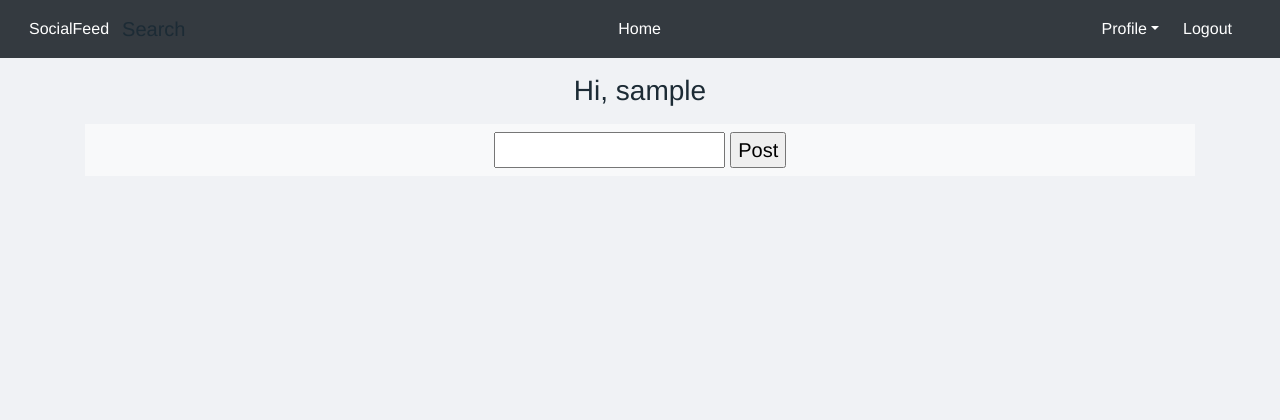
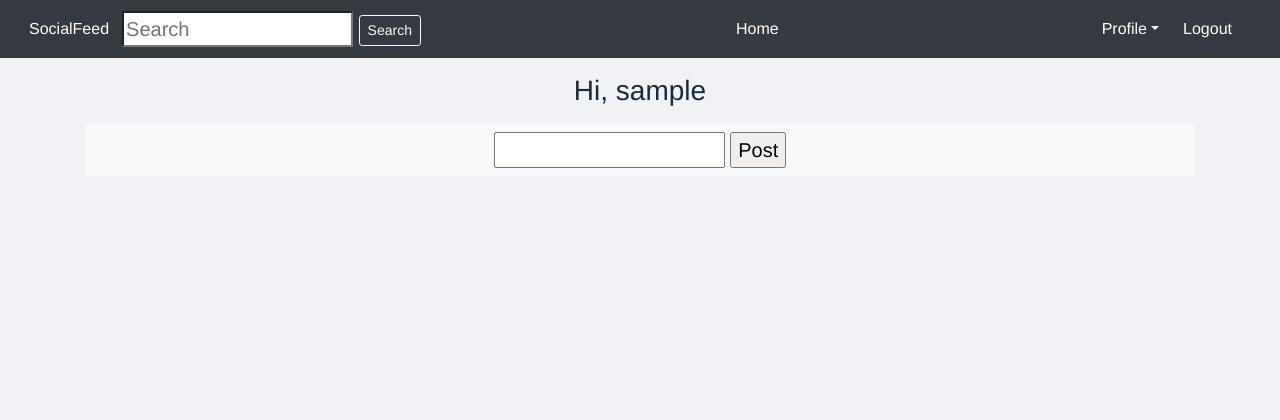
Before and after one commit to MateuszM-M/SocialFeed, a Django app: page / in a window 1280 px wide. Shown: the top 420 px of the page. Run offline with Django 3.2, Linux system fonts and the light colour scheme; the visitor is signed in with stand-in values (Sample User, id 1); data that the repository does not hold is empty; some libraries are stand-ins or nearby versions.

Commit message:
searching friends added

```diff
--- a/Accounts/templates/Accounts/navbar.html
+++ b/Accounts/templates/Accounts/navbar.html
@@ -11,7 +11,10 @@
         </button>
 
         <div class="collapse navbar-collapse" id="navbarNav">
-            Search
+            <form action="{% url 'Accounts:search' %}" method="GET">
+                <input type="search" placeholder="Search" name="search">
+                <button class="btn btn-sm btn-outline-light" type="submit">Search</button>
+            </form>
             <ul class="navbar-nav mx-auto">
                 <li class="small nav-item"><a href="{% url 'Accounts:dashboard' %}" class="nav-link text-white btn">Home</a></li>
             </ul>
--- a/Accounts/urls.py
+++ b/Accounts/urls.py
@@ -47,5 +47,6 @@ urlpatterns=[
     path('u/<username>', views.profile_view, name='profile_view'),
 
     path('invite/<username>', views.invite, name='invite'),
-    path('accept/', views.accept, name='accept')
+    path('accept/', views.accept, name='accept'),
+    path('search/', views.profile_search, name='search')
 ]
--- a/Accounts/views.py
+++ b/Accounts/views.py
@@ -10,6 +10,8 @@ from django.contrib.auth.models import User
 from Posts.models import Post
 from Posts.forms import PostForm
 from django.db.models import Q
+from django.contrib.postgres.search import SearchVector
+from functools import reduce
 
 
 @login_required
@@ -23,26 +25,26 @@ def dashboard(request):
             new_post.user = request.user
             new_post.save()
         return redirect('/')
-    return render(request, 'Accounts/dashboard.html', {'posts':posts,
-                                                       'post_form':post_form})
+    return render(request, 'Accounts/dashboard.html', {'posts': posts,
+                                                       'post_form': post_form})
 
 
 @login_required
 def profile_view(request, username):
     posts = Post.objects.filter(user__username=username)
     user = get_object_or_404(User,
-                            username=username,
-                            is_active=True)
+                             username=username,
+                             is_active=True)
     my_invites = Contact.objects.invitations_received(request.user.profile)
     invited = Contact.objects.filter(sender=request.user.profile, receiver=user.profile)
     contacts = []
     for i in invited:
         contacts.append(request.user.profile)
     return render(request, 'Accounts/view_profile.html',
-                {'user': user,
-                 'posts': posts,
-                 'contacts': contacts,
-                 'my_invites': my_invites})
+                  {'user': user,
+                   'posts': posts,
+                   'contacts': contacts,
+                   'my_invites': my_invites})
 
 
 @unathenticated_user
@@ -77,7 +79,7 @@ def edit_profile(request):
             profile_form.save()
     else:
         profile_form = ProfileEditForm(instance=request.user.profile)
-    return render(request, "Accounts/edit_profile.html", {'profile_form':profile_form})
+    return render(request, "Accounts/edit_profile.html", {'profile_form': profile_form})
 
 
 @login_required
@@ -105,3 +107,15 @@ def accept(request):
         contact.delete()
         return redirect(request.META.get('HTTP_REFERER'))
     return redirect('Accounts:dashboard')
+
+
+@login_required()
+def profile_search(request):
+    query = request.GET.get('search')
+    if query:
+        results = User.objects.annotate(
+            search=SearchVector('username'),
+        ).filter(search=query)
+        return render(request, 'Accounts/search.html',
+                      {'query': query,
+                       'results': results})
--- a/SocialFeed/settings/base.py
+++ b/SocialFeed/settings/base.py
@@ -35,6 +35,7 @@ INSTALLED_APPS = [
     'django.contrib.sessions',
     'django.contrib.messages',
     'django.contrib.staticfiles',
+    'django.contrib.postgres',
     'storages',
     'Posts'
 ]
```
Also changed, not shown: Accounts/templates/Accounts/search.html (added, +13 -0 lines), Accounts/forms.py (line endings or trailing spaces).
